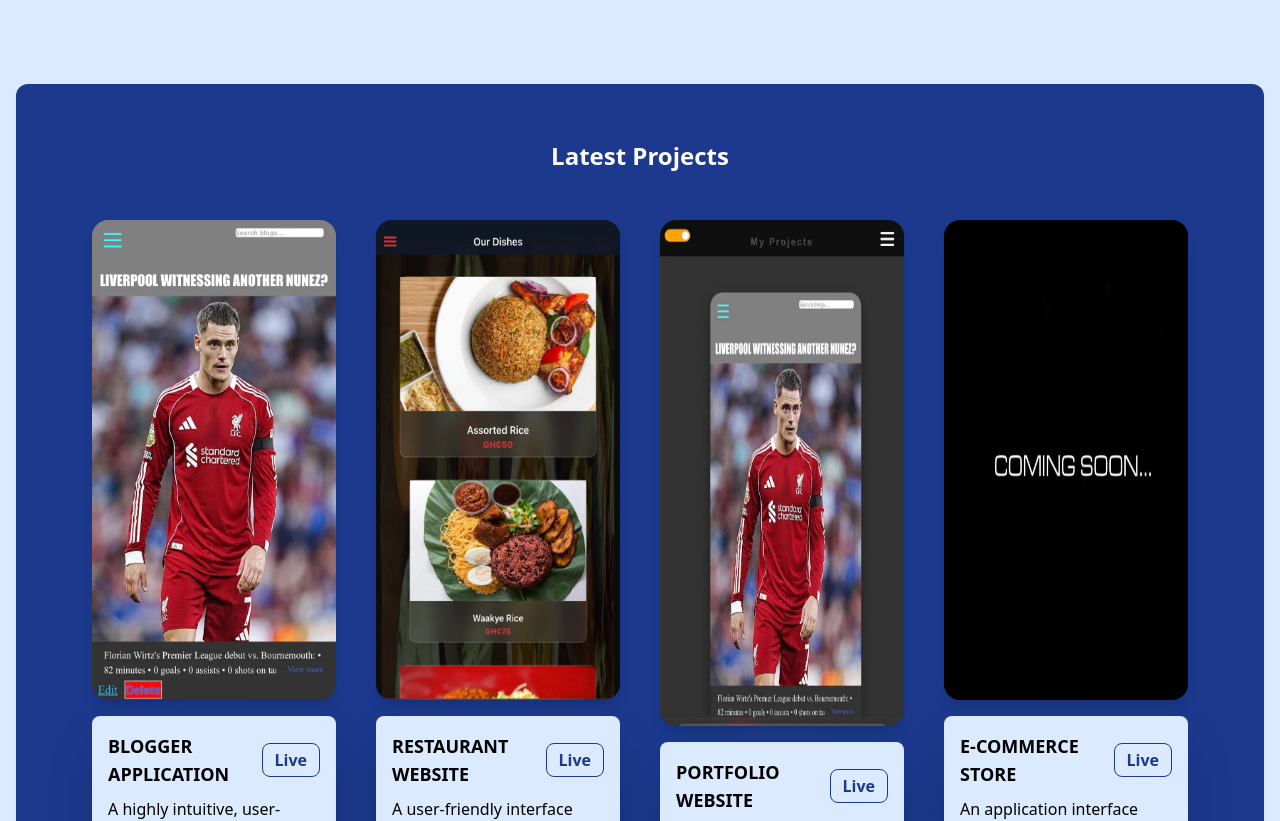
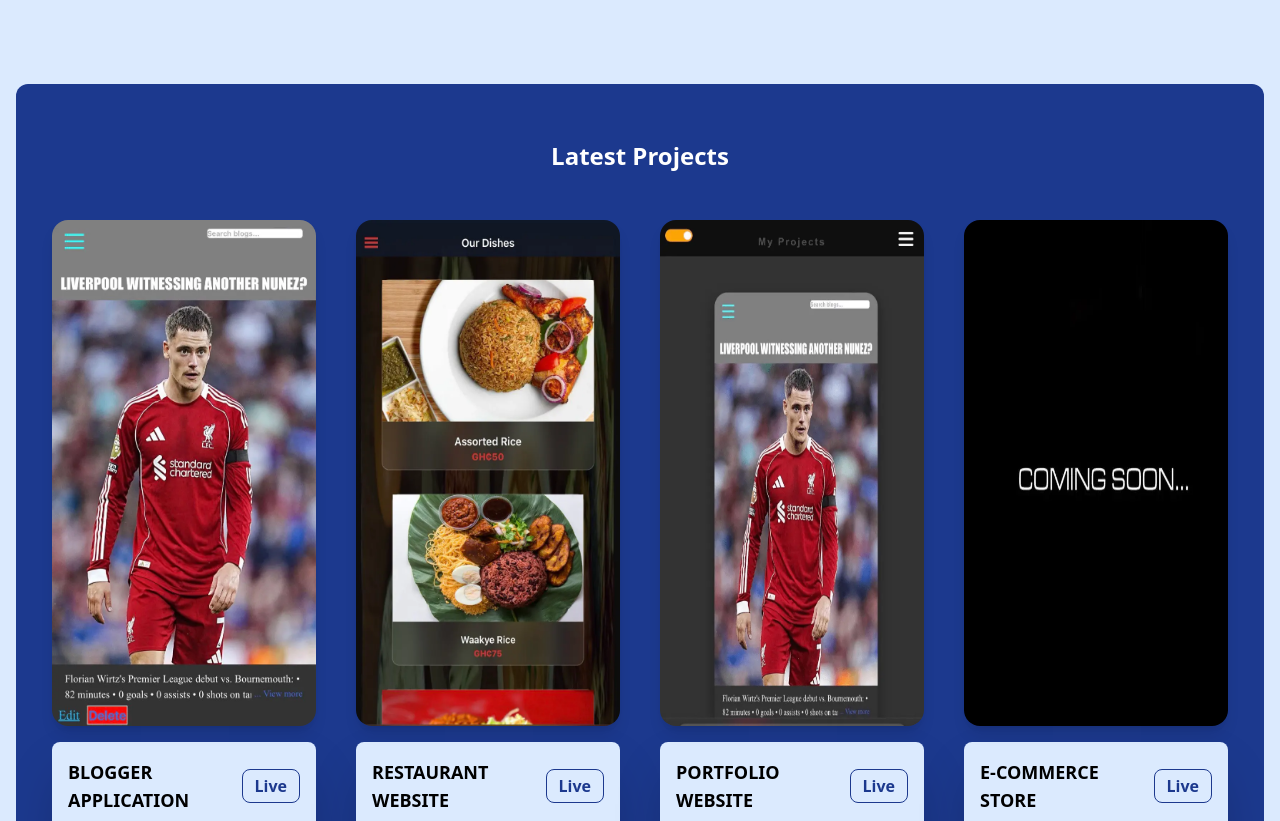
Before and after one commit to Xxecond/ANDREWSAMPADU, a Next.js app: page / in a window 1280 px wide. Shown: the part 820-1641 px from the top of the page. Built offline with nearby package versions, Linux system fonts and the light colour scheme.

Commit message:
project-update 1

```diff
--- a/src/app/layout.js
+++ b/src/app/layout.js
@@ -22,6 +22,16 @@ export const metadata = {
 export default function RootLayout({ children }) {
   return (
     <html lang="en">
+      <head>
+        <script src="https://www.googletagmanager.com/gtag/js?id=G-LFBY2BJJ4F"></script>
+<script id="ga-script" strategy="afterInteractive">
+  {`window.dataLayer = window.dataLayer || [];
+  function gtag(){dataLayer.push(arguments);}
+  gtag('js', new Date());
+
+  gtag('config', 'G-LFBY2BJJ4F')`};
+</script>
+      </head>
       <body
         className={`${geistSans.variable} ${geistMono.variable} antialiased`}
       >
--- a/src/app/projects.jsx
+++ b/src/app/projects.jsx
@@ -40,14 +40,14 @@ const projects = [
 export default function Projects() {
   return (
     <section id="projects" className="py-9 px-4 bg-blue-100 text-white text-center">
-          <main className=" overflow-x-hidden flex p-9 gap-7 items-center  bg-blue-900
+          <main className=" overflow-x-hidden flex p-9 gap-7 items-center bg-blue-900
       rounded-xl relative">
 
       <h1 className="absolute top-12 left-1/2 -translate-x-1/2 text-xl
        md:text-2xl font-black leading-loose">
         Latest Projects
       </h1>
-      <div className="pt-10 md:pt-25 px-10 gap-10 grid px-3 md:grid-cols-2 lg:grid-cols-3 xl:grid-cols-4">
+      <div className="pt-10 md:pt-25 gap-10 grid md:grid-cols-2 lg:grid-cols-3 xl:grid-cols-4">
         {projects.map((project) => (
           <ProjectCard key={project.id} project={project} />
         ))}
```
